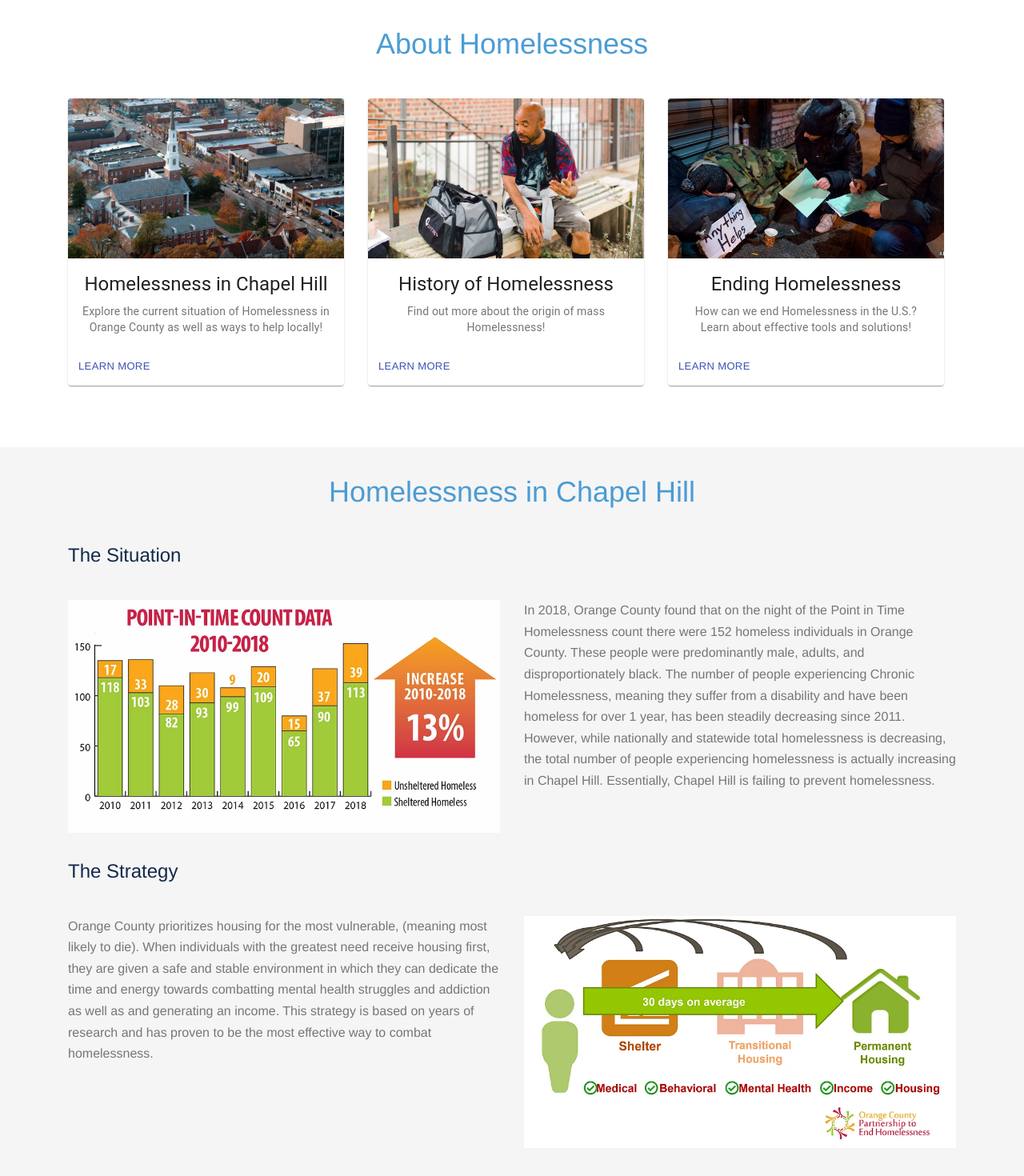
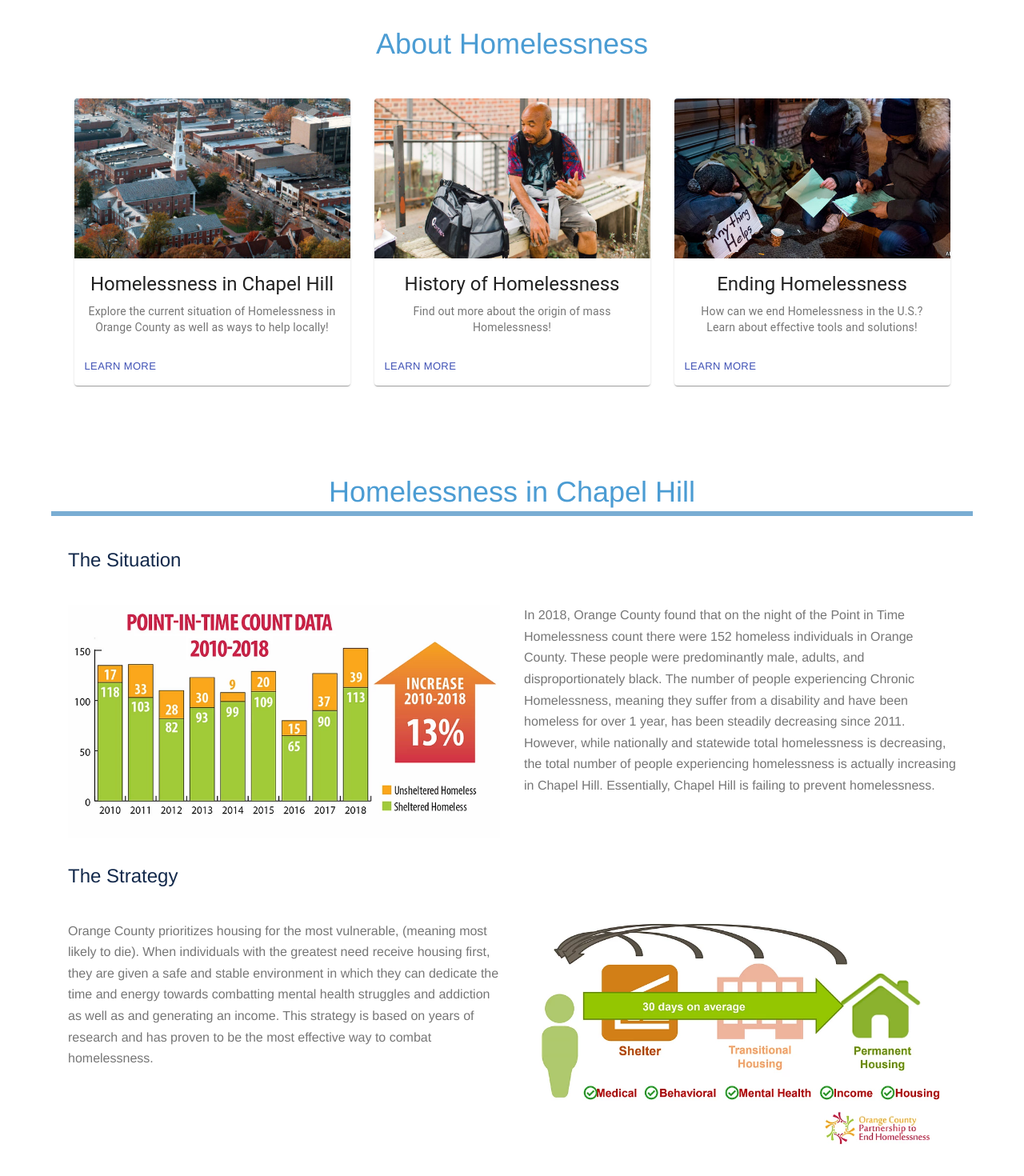
Before and after one commit to web-dev-carolina/CHPI, a React (Create React App) app in the folder chpi-website/: page /Homelessness in a window 1280 px wide. Shown: the part 880-2350 px from the top of the page at 80% size. Built offline with nearby package versions, Linux system fonts and the light colour scheme.

Commit message:
Fixed Styling on Homelessness and Conatct

```diff
--- a/chpi-website/src/CSS/Contact.css
+++ b/chpi-website/src/CSS/Contact.css
@@ -14,3 +14,11 @@
 .secondary-color {
     background-color: var(--secondary-color);
 }
+
+#contact-submit {
+    background-color: var(--secondary-color);
+}
+
+#contact-submit:hover {
+    filter: brightness(150%);
+}
--- a/chpi-website/src/CSS/Homelessness.css
+++ b/chpi-website/src/CSS/Homelessness.css
@@ -30,6 +30,7 @@
   font-weight: 700;
   text-transform: uppercase;
   font-size: 10vmin;
+
 }
 .homelessness .header p{
 padding-bottom: 10px;
@@ -49,6 +50,7 @@ padding: 3%;
 padding-top: 2rem;
 line-height: 3rem;
 text-align: center;
+border-bottom: 6px solid var(--primary-color);
 }
 
 .header{
@@ -67,10 +69,13 @@ padding: 0 5% 5% 5%;
 }
 #info{
   padding-bottom: 6%;
+  width: 100%;
+  display: flex;
+  justify-content: center;
 }
 
 #hich, #eh{
-  background-color: whitesmoke;
+  background-color: white;
 }
 #hich img{
   width: 100%;
--- a/chpi-website/src/Component/Homelessness.js
+++ b/chpi-website/src/Component/Homelessness.js
@@ -149,6 +149,8 @@ export default function Homelessness(){
                         </Col>
                     </Row>
                 </Container>
+
+
                 <div className = "about-homelessness-content">
                     <div id = "hich">
                         <h1>Homelessness in Chapel Hill</h1>
```
